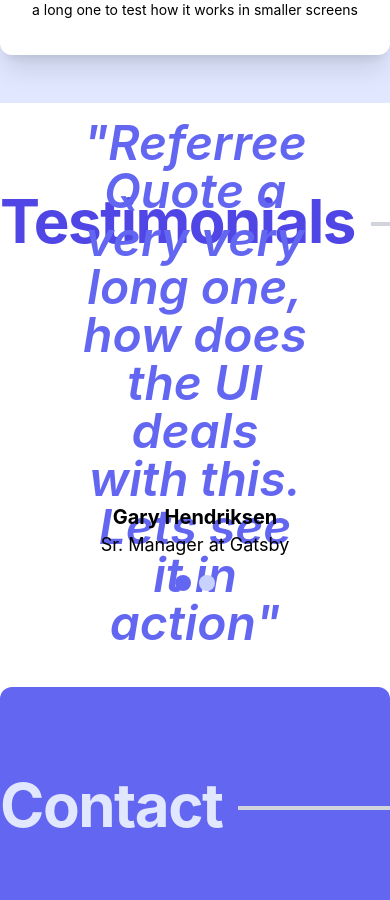
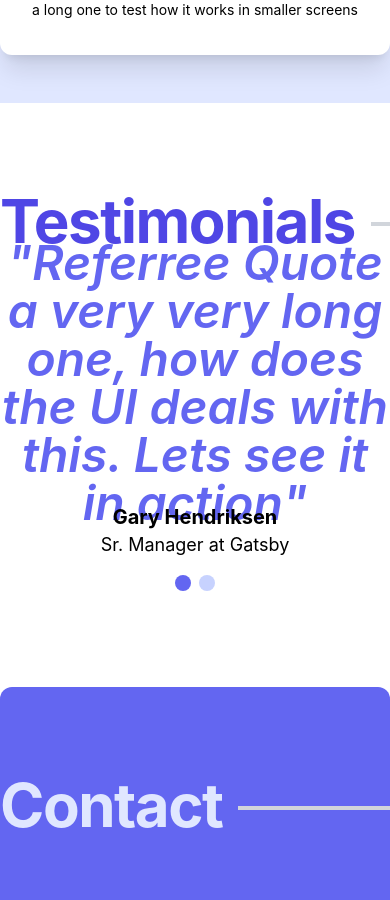
Before and after one commit to khaifahmi99/Serverless-Portfolio, a React (Create React App) app: page / in a window 390 px wide. Shown: the part 3945-4845 px from the top of the page. Built offline with nearby package versions, Linux system fonts and the light colour scheme.

Commit message:
fix reviews scaling in smaller screens

```diff
--- a/src/views/Testimonial/Testimonial.tsx
+++ b/src/views/Testimonial/Testimonial.tsx
@@ -34,7 +34,7 @@ const Testimonial = (): JSX.Element => {
 
             <div className='text-center'>
                 <div className='h-48 flex items-center'>
-                    <h1 className='italic font-semibold text-5xl text-indigo-500 mb-12 mx-auto w-3/5'>
+                    <h1 className='italic font-semibold text-5xl text-indigo-500 mb-12 mx-auto w-full lg:w-3/5'>
                         "{activeReview.quote}"
                     </h1>
                 </div>
```
